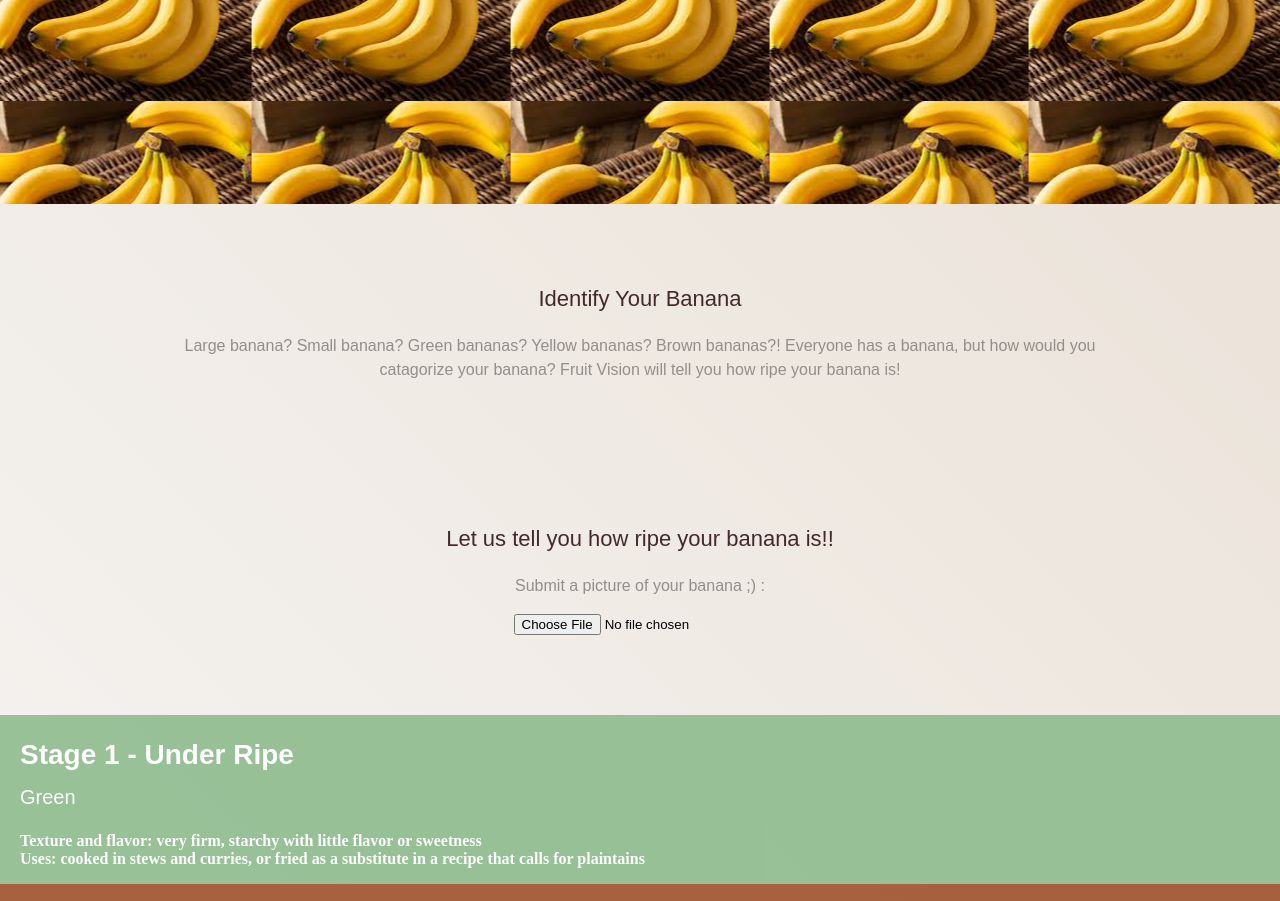
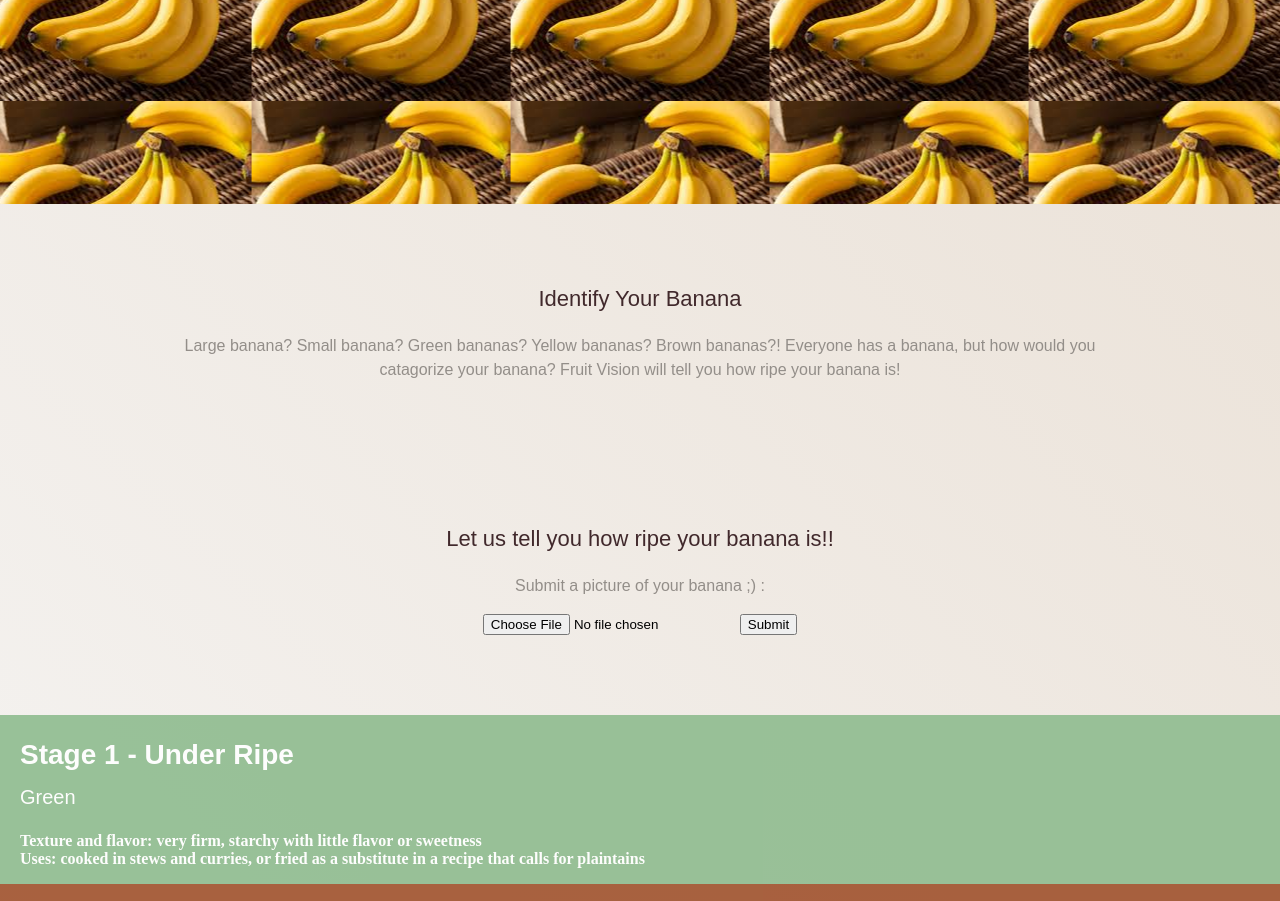
Before and after one commit to fruitVision/fruitVision.github.io, a plain HTML site: page index.html in a window 1280 px wide. Shown: the part 196-1097 px from the top of the page. Drawn offline with Linux system fonts and the light colour scheme.

Commit message:
total switch

```diff
--- a/index.html
+++ b/index.html
@@ -21,9 +21,10 @@
   <div class="bananaIdentify">
     <h3>Let us tell you how ripe your banana is!!</h3>
     <center>
-      <form>
+      <form method="post" action="/test">
         <label for="inputtedBanana"> <p>Submit a picture of your banana ;) :</p></label>
         <input type="file" id="inputtedBanana" name="inputtedBanana" accept="image/png, image/jpeg">
+        <input type="submit" value="Submit">
       </form>
     </center>
   </div>
```
